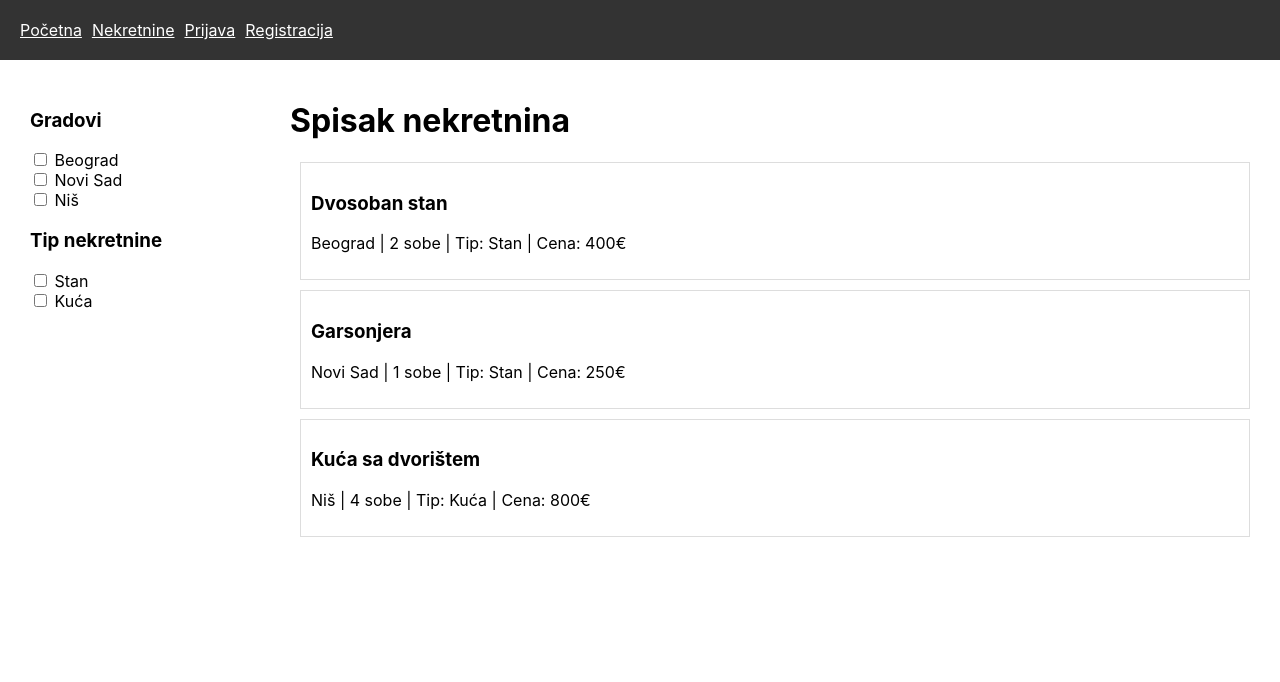
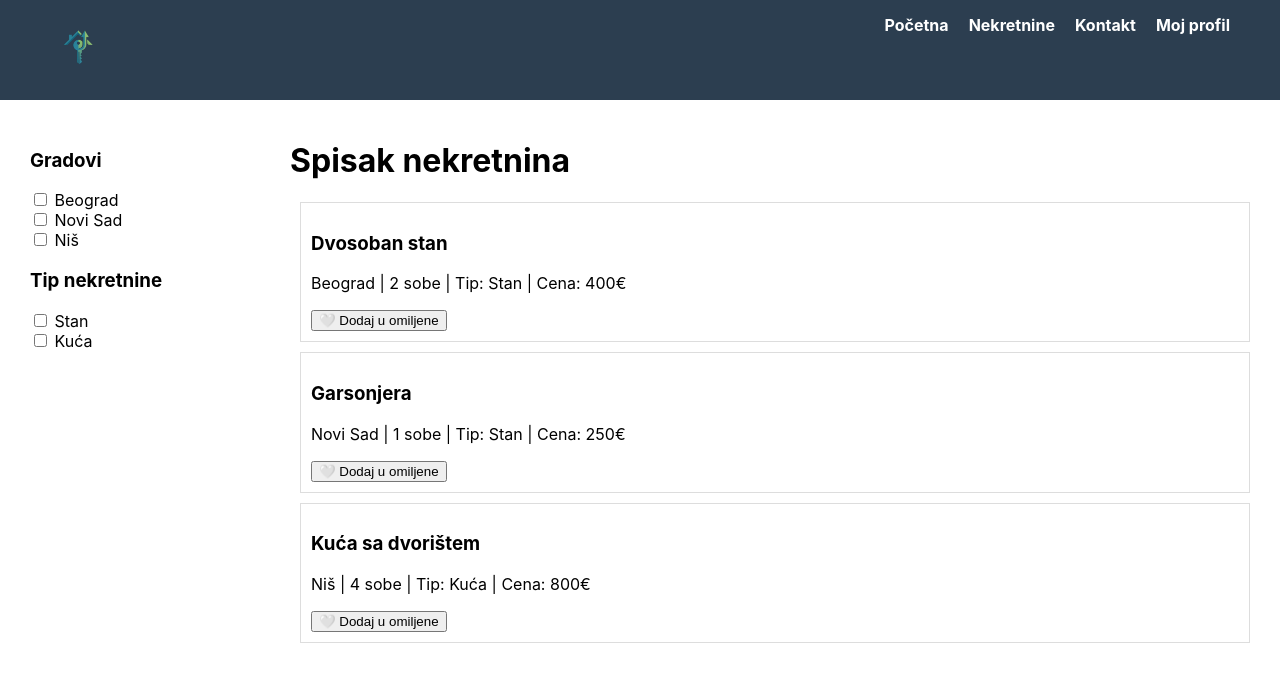
Before and after one commit to elab-development/klijentske-veb-tehnologije-i-skriptni-jezici-2025-26-veb-aplikacija-za-iznajm-nekretnina, a React (Create React App) app: page /nekretnine in a window 1280 px wide. Shown: the top 682 px of the page. Built offline with nearby package versions, Linux system fonts and the light colour scheme.

Commit message:
Implementirano lajkovanje, Profil stranica, navigaioni CSS i logo

```diff
--- a/src/App.tsx
+++ b/src/App.tsx
@@ -5,6 +5,7 @@ import Home from './pages/Home';
 import Login from './pages/Login';
 import Register from './pages/Register';
 import Properties from './pages/Properties';
+import Profile from './pages/Profile';
 
 function App() {
   return (
@@ -16,6 +17,7 @@ function App() {
           <Route path="/nekretnine" element={<Properties />} />
           <Route path="/prijava" element={<Login />} />
           <Route path="/registracija" element={<Register />} />
+          <Route path="/profil" element={<Profile />} />
         </Routes>
       </div>
     </Router>
--- /dev/null
+++ b/src/components/Navbar.css
@@ -0,0 +1,23 @@
+.navbar {
+  display: flex;
+  justify-content: space-between;
+  padding: 15px 50px;
+  background-color: #2c3e50;
+  color: white;
+}
+.nav-links a {
+  color: white;
+  margin-left: 20px;
+  text-decoration: none;
+  font-weight: bold;
+}
+.navbar-logo {
+  height: 70px;
+  width: auto;
+  display: block;
+}
+
+.logo-link {
+  display: flex;
+  align-items: center;
+}
--- a/src/components/Navbar.tsx
+++ b/src/components/Navbar.tsx
@@ -1,13 +1,20 @@
 import React from 'react';
 import { Link } from 'react-router-dom';
+import './Navbar.css'; // Ovde ćemo dodati CSS
+import logo from '../assets/logo.png';
 
 const Navbar = () => {
   return (
-    <nav style={{ padding: '20px', backgroundColor: '#333', color: '#fff' }}>
-      <Link to="/" style={{ color: '#fff', marginRight: '10px' }}>Početna</Link>
-      <Link to="/nekretnine" style={{ color: '#fff', marginRight: '10px' }}>Nekretnine</Link>
-      <Link to="/prijava" style={{ color: '#fff', marginRight: '10px' }}>Prijava</Link>
-      <Link to="/registracija" style={{ color: '#fff' }}>Registracija</Link>
+    <nav className="navbar">
+      <Link to="/" className="logo-link">
+        <img src={logo} alt="Logo" className="navbar-logo" />
+      </Link>
+      <div className="nav-links">
+        <Link to="/">Početna</Link>
+        <Link to="/nekretnine">Nekretnine</Link>
+        <Link to="/kontakt">Kontakt</Link>
+        <Link to="/profil">Moj profil</Link>
+      </div>
     </nav>
   );
 };
--- /dev/null
+++ b/src/pages/Profile.tsx
@@ -0,0 +1,28 @@
+import React, { useState, useEffect } from 'react';
+import { INekretnina } from '../models/Nekretnina';
+
+const Profile = () => {
+  const [omiljene, setOmiljene] = useState<number[]>([]);
+
+  useEffect(() => {
+    const saved = localStorage.getItem('omiljeneNekretnine');
+    if (saved) setOmiljene(JSON.parse(saved));
+  }, []);
+
+  return (
+    <div>
+      <h1>Zdravo, Marko!</h1>
+      <h3>Sačuvani oglasi</h3>
+      {omiljene.length === 0 ? (
+        <p>Nema sačuvanih oglasa.</p>
+      ) : (
+        <div>
+          {/* Ovde ćemo kasnije prikazati te nekretnine */}
+          <p>Broj sačuvanih nekretnina: {omiljene.length}</p>
+        </div>
+      )}
+    </div>
+  );
+};
+
+export default Profile;
--- a/src/pages/Properties.tsx
+++ b/src/pages/Properties.tsx
@@ -17,6 +17,21 @@ const Properties = () => {
     const tipMatch = izabraniTipovi.length === 0 || izabraniTipovi.includes(n.tip);
     return gradMatch && tipMatch;
   });
+
+  const [omiljene, setOmiljene] = useState<number[]>(() => {
+  const saved = localStorage.getItem('omiljeneNekretnine');
+  return saved ? JSON.parse(saved) : [];
+});
+
+
+const toggleLajk = (id: number) => {
+  const noviNiz = omiljene.includes(id)
+    ? omiljene.filter(i => i !== id)
+    : [...omiljene, id];
+
+  setOmiljene(noviNiz);
+  localStorage.setItem('omiljeneNekretnine', JSON.stringify(noviNiz));
+};
 
   return (
     <div style={{ display: 'flex' }}>
@@ -43,11 +58,16 @@ const Properties = () => {
       <main style={{ flex: 1 }}>
         <h1>Spisak nekretnina</h1>
         {lista.length === 0 ? <p>Nema rezultata.</p> : lista.map(n => (
-          <div key={n.id} style={{ border: '1px solid #ddd', margin: '10px', padding: '10px' }}>
-            <h3>{n.naziv}</h3>
-            <p>{n.grad} | {n.sobe} sobe | Tip: {n.tip} | Cena: {n.cena}€</p>
-          </div>
-        ))}
+      <div key={n.id} style={{ border: '1px solid #ddd', margin: '10px', padding: '10px' }}>
+        <h3>{n.naziv}</h3>
+        <p>{n.grad} | {n.sobe} sobe | Tip: {n.tip} | Cena: {n.cena}€</p>
+
+        {/* Ovde dodajemo dugme za lajkovanje */}
+        <button onClick={() => toggleLajk(n.id)}>
+          {omiljene.includes(n.id) ? '❤️ Ukloni iz omiljenih' : '🤍 Dodaj u omiljene'}
+        </button>
+      </div>
+    ))}
       </main>
     </div>
   );
--- a/src/react-app-env.d.ts
+++ b/src/react-app-env.d.ts
@@ -1 +1,6 @@
+declare module '*.png';
+declare module '*.jpg';
+declare module '*.svg';
+declare module '*.css';
+declare module '*.jpeg';
 /// <reference types="react-scripts" />
```
Also changed, not shown: src/assets/logo.png (added).
